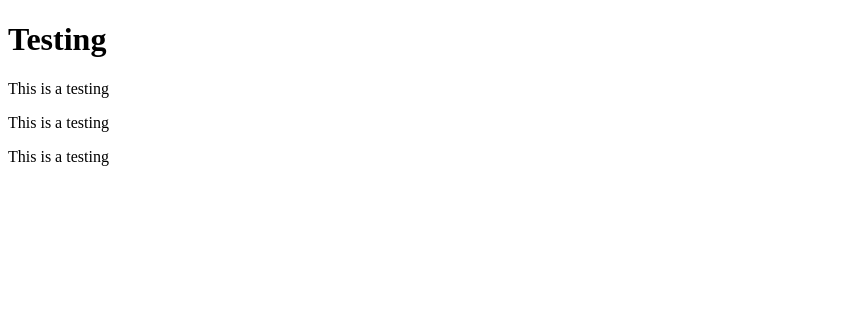
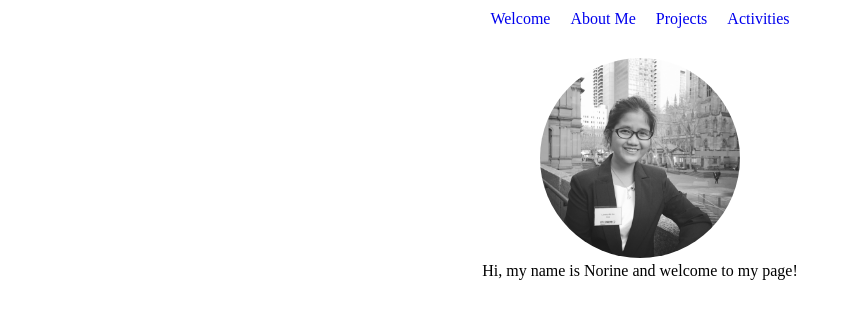
Before and after one commit to milainmaroo/milainmaroo.github.io, a plain HTML site: page index.html in a window 1280 px wide. Shown: the whole page, without its empty margins (0-851 px from the left). Drawn offline with Linux system fonts and the light colour scheme.

Commit message:
Add navbar and header

```diff
--- /dev/null
+++ b/css/style.css
@@ -0,0 +1,36 @@
+* {
+  box-sizing: border-box;
+  margin: 0;
+  padding: 0;
+}
+
+a {
+  text-decoration: none;
+}
+
+/* Utility Classes */
+.container {
+  padding: 20px;
+}
+
+/* Navbar */
+#navbar ul {
+  display: flex;
+  justify-content: center;
+  list-style: none;
+}
+
+#navbar ul li {
+  padding: 10px;
+}
+
+/* Welcome */
+#welcome {
+ text-align: center;
+}
+
+.myphoto {
+  height: 200px;
+  weight: 200px;
+  border-radius: 50%;
+}
--- a/index.html
+++ b/index.html
@@ -4,14 +4,28 @@
   <meta charset="UTF-8">
   <meta name="viewport" content="width=device-width, initial-scale=1.0">
   <meta http-equiv="X-UA-Compatible" content="ie=edge">
+  <link rel="stylesheet" href="./css/style.css" type="text/css">
   <title>Norine Oo | Personal Portfolio</title>
 </head>
 <body>
-    <h1>Testing</h1>
-  <p>This is a testing</p>
-  <p>This is a testing</p>
-  <p>This is a testing</p>
 
+  <!-- Navbar -->
+  <nav id="navbar">
+    <ul>
+      <li><a href="#">Welcome</a></li>
+      <li><a href="#">About Me</a></li>
+      <li><a href="#">Projects</a></li>
+      <li><a href="#">Activities</a></li>
+  </ul>
+  </nav>
+
+  <!-- Header: Welcome -->
+  <header id="welcome">
+    <div class="container">
+      <img class="myphoto" src="../resources/myphoto.jpg" alt="Norine Oo">
+      <p>Hi, my name is Norine and welcome to my page!</p>
+    </div>
+  </header>
 
 </body>
 </html>
```
Also changed, not shown: resources/myphoto.jpg (added).
